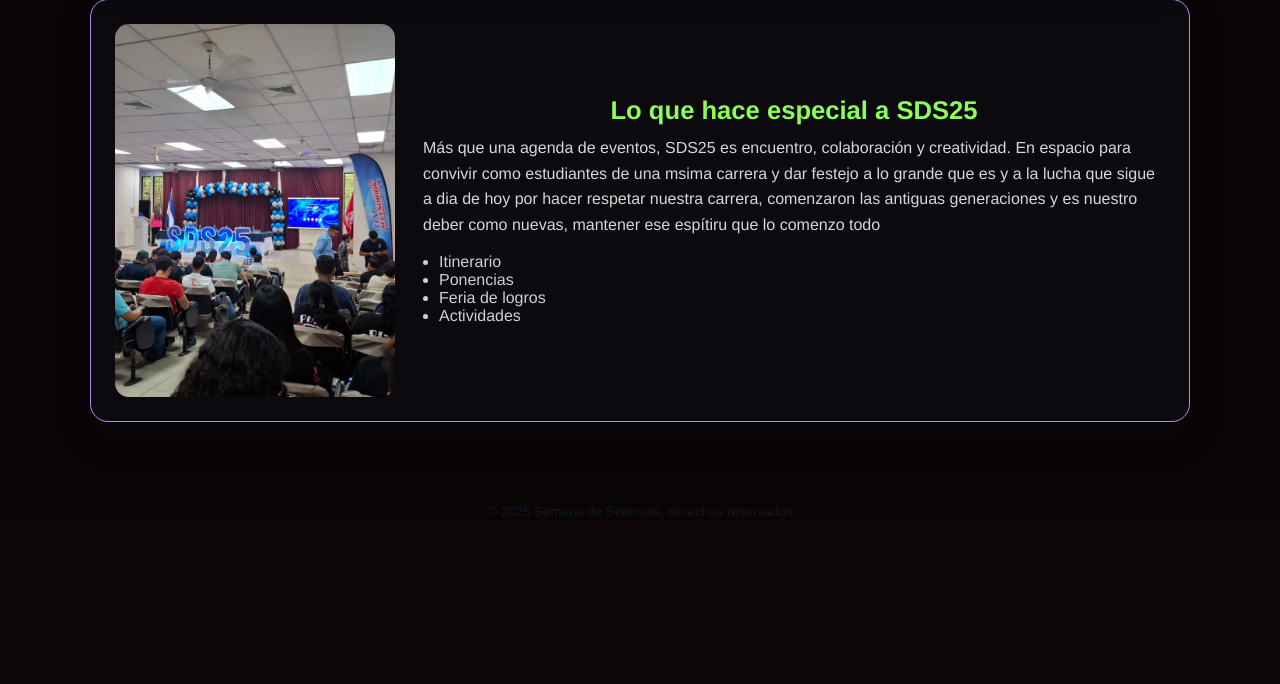
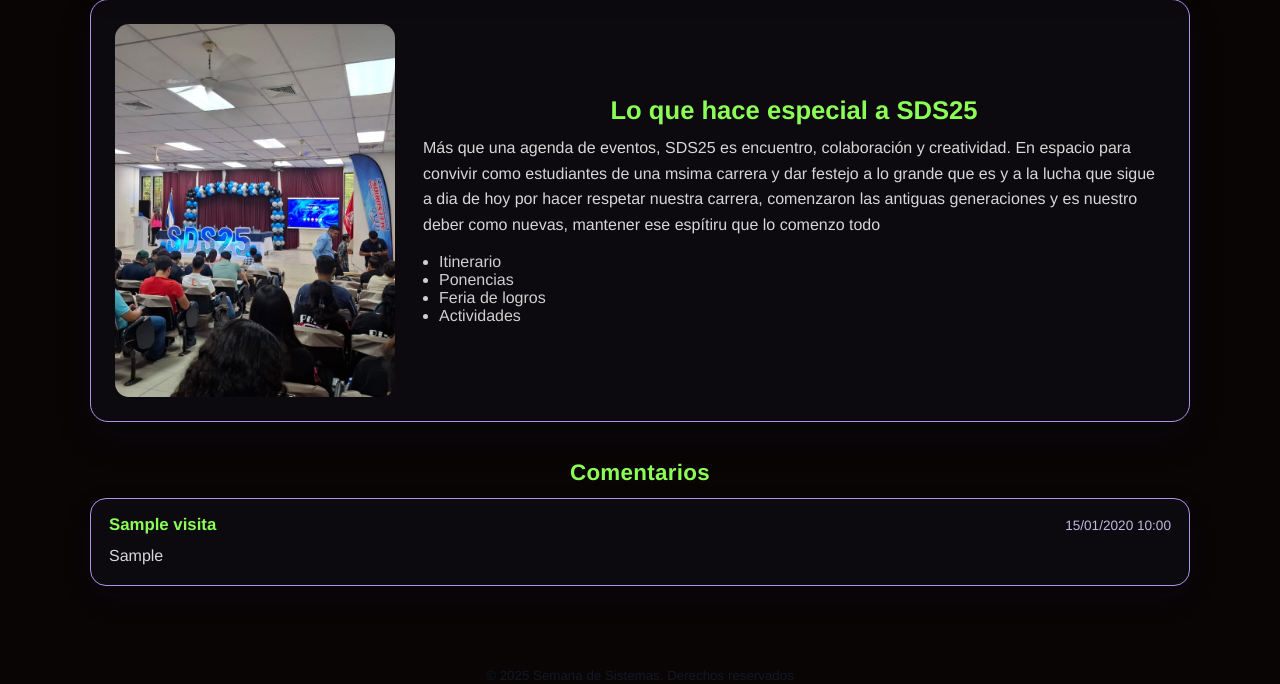
Before and after one commit to XxAlexX003/Blog_TPI, a PHP site: page / in a window 1280 px wide. Shown: the part 419-1103 px from the top of the page. Before the commit the page ends 935 px from the top, so only its background shows below. Run offline with PHP 8.4, Linux system fonts and the light colour scheme; tables that the repository leaves empty or names only in its code hold one stand-in row (values such as "Sample post").

Commit message:
Blog terminado

```diff
--- a/MVC/app/controllers/HomeController.php
+++ b/MVC/app/controllers/HomeController.php
@@ -3,6 +3,17 @@ declare(strict_types=1);
 
 final class HomeController {
     public function index(): void {
+        require_once __DIR__ . '/../../lib/database.php';
+        $db = new Database();
+        $pdo = $db->getConnection();
+
+        $visitas = [];
+        if ($pdo) {
+            require_once __DIR__ . '/../models/Visita.php';
+            $modelo = new Visita($pdo);
+            $visitas = $modelo->recientes(10);
+        }
+
         require __DIR__ . '/../views/inicio.php';
     }
 }
--- a/MVC/app/models/Visita.php
+++ b/MVC/app/models/Visita.php
@@ -18,4 +18,17 @@ final class Visita {
             ':comentario' => $comentario ?: null
         ]);
     }
+
+    public function recientes(int $limit = 6): array {
+    $sql = "SELECT nombre, comentario, fecha
+            FROM tbl_visitas
+            WHERE comentario IS NOT NULL AND comentario <> ''
+            ORDER BY fecha DESC
+            LIMIT :lim";
+    $stmt = $this->db->prepare($sql);
+    $stmt->bindValue(':lim', $limit, PDO::PARAM_INT);
+    $stmt->execute();
+    return $stmt->fetchAll(PDO::FETCH_ASSOC) ?: [];
 }
+
+}
--- a/MVC/app/views/inicio.php
+++ b/MVC/app/views/inicio.php
@@ -66,14 +66,51 @@
           </div>
         </div>
       </section>
+
+      <?php
+        $lista = isset($visitas) && is_array($visitas) ? $visitas : [];
+      ?>
+
+      <?php if (!empty($lista)): ?>
+        <section class="comments">
+          <h2 class="comments-title">Comentarios</h2>
+          <div class="comment-list">
+            <?php foreach ($lista as $c): ?>
+              <article class="comment-item">
+                <header class="comment-head">
+                  <h3 class="comment-name">
+                    <?= htmlspecialchars($c['nombre'] ?? 'Anónimo') ?>
+                  </h3>
+                  <?php if (!empty($c['fecha'])): ?>
+                    <time class="comment-date">
+                      <?= htmlspecialchars(date('d/m/Y H:i', strtotime($c['fecha']))) ?>
+                    </time>
+                  <?php endif; ?>
+                </header>
+                <?php if (!empty($c['comentario'])): ?>
+                  <p class="comment-body">
+                    <?= nl2br(htmlspecialchars($c['comentario'])) ?>
+                  </p>
+                <?php endif; ?>
+              </article>
+            <?php endforeach; ?>
+          </div>
+        </section>
+      <?php else: ?>
+        <section class="comments">
+          <h2 class="comments-title">Comentarios</h2>
+          <p class="comment-empty">No hay comentarios registrados.</p>
+        </section>
+      <?php endif; ?>
+
     </div>
   </main>
 
   <footer class="site-footer">
     <div class="container">
-      <small>© 2025 Semana de Sistemas, derechos reservados</small>
+      <small>© 2025 Semana de Sistemas. Derechos reservados</small>
     </div>
   </footer>
-    <script src="js/burger.js"></script>
+  <script src="js/burger.js"></script>
 </body>
 </html>
--- a/MVC/public/css/style.css
+++ b/MVC/public/css/style.css
@@ -1,4 +1,3 @@
-/* === RESET & BASE === */
 * { box-sizing: border-box; }
 html, body { height: 100%; }
 body {
@@ -80,7 +79,6 @@ body {
 }
 .dot.current{background:#fff;opacity:1;}
 
-/* === CARDS (Inicio) === */
 .cards{display:grid;gap:16px;grid-template-columns:1fr;margin-top:18px;}
 .card{background:var(--white);border-radius:16px;padding:16px;
   box-shadow:0 6px 14px rgba(10,10,40,.05);}
@@ -167,6 +165,61 @@ body {
 .shot figcaption{margin-top:8px;color:#cec8ef;font-size:.95rem;}
 .shot--tall img{aspect-ratio:3/4;}
 
+/* === COMENTARIOS EN INICIO === */
+.comments { margin: 26px 0 38px; }
+.comments-title{
+  margin: 0 0 12px 0;
+  font-size: clamp(1.1rem, 2vw, 1.4rem);
+  color: var(--white);
+  text-align: center;
+  letter-spacing: .3px;
+}
+
+.comment-list{
+  display: grid;
+  gap: 16px;
+}
+
+.comment-item{
+  background: #0d0a0f;
+  border: 1px solid var(--slate-100);
+  border-radius: 16px;
+  padding: 16px 18px;
+  box-shadow: 0 12px 28px rgba(10,10,40,.20);
+}
+
+.comment-head{
+  display: flex;
+  gap: 10px;
+  align-items: baseline;
+  justify-content: space-between;
+  margin-bottom: 8px;
+}
+
+.comment-name{
+  margin: 0;
+  font-size: 1.05rem;
+  color: var(--white);
+}
+
+.comment-date{
+  font-size: .85rem;
+  color: #bfb8df;
+  white-space: nowrap;
+}
+
+.comment-body{
+  margin: 0;
+  color: #d7d7d7;
+  line-height: 1.6;
+}
+
+.comment-empty{
+  color: #cfcfe1;
+  opacity: .85;
+  text-align: center;
+}
+
 @media (max-width:900px){.triple-grid{grid-template-columns:repeat(2,minmax(0,1fr));}}
 @media (max-width:820px){
   .cards{grid-template-columns:1fr;}
```
